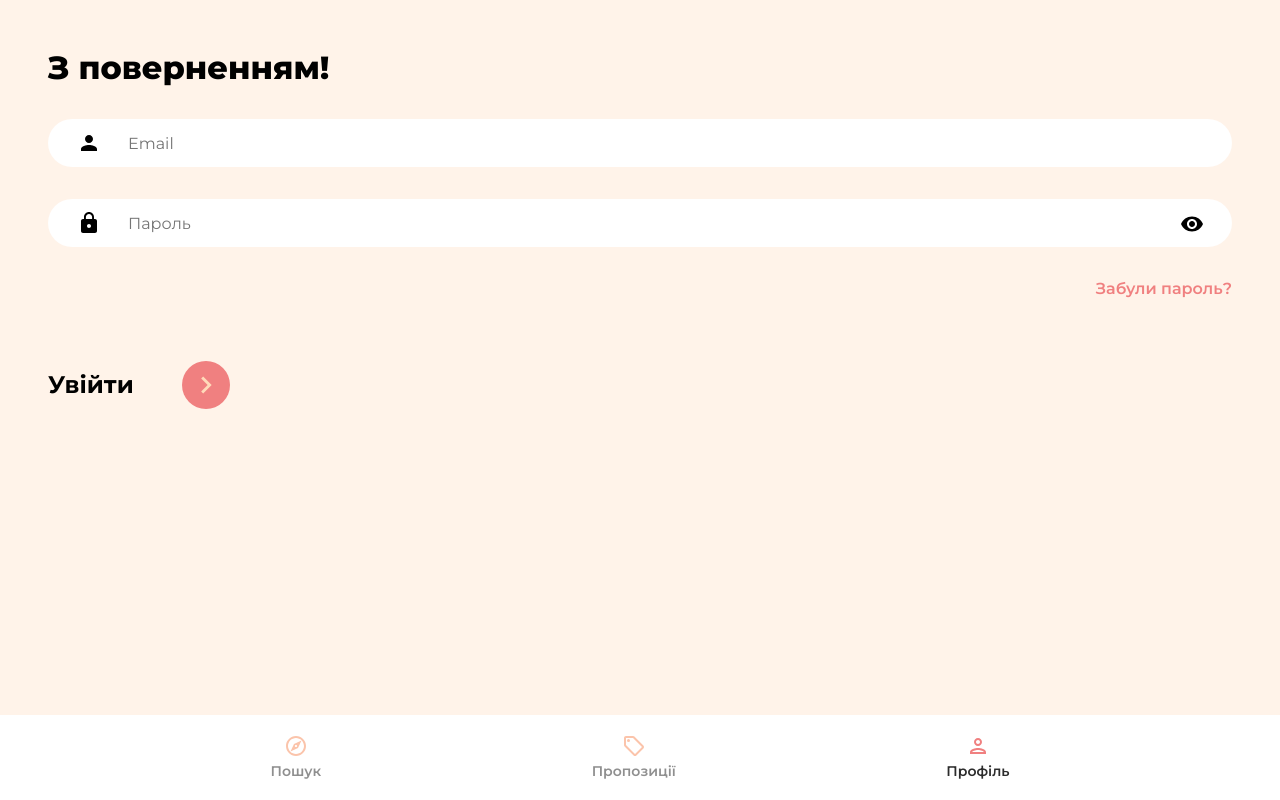
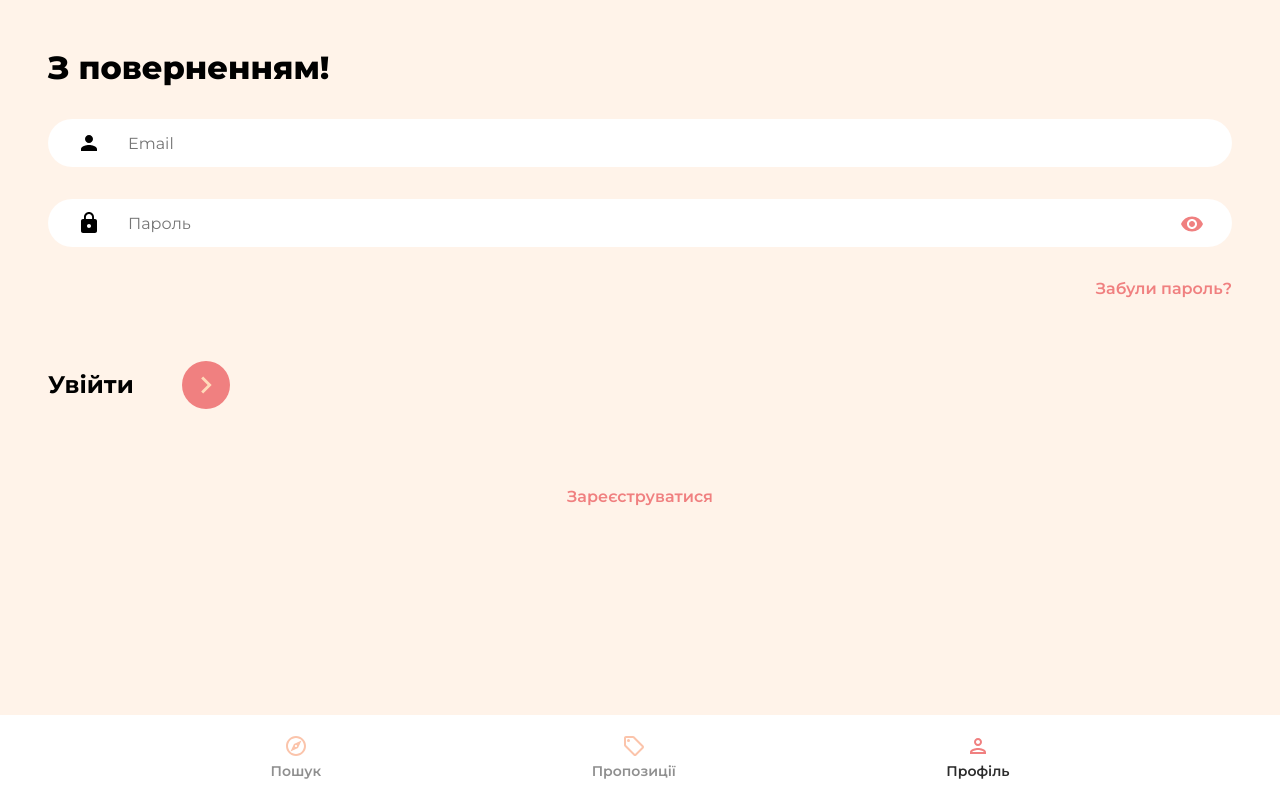
Before and after one commit to Nevskayad/real-estate, a React (Create React App) app: page /profile in a window 1280 px wide. Built offline with nearby package versions, Linux system fonts and the light colour scheme.

Commit message:
Make it possible to type in smth

```diff
--- a/src/index.css
+++ b/src/index.css
@@ -290,7 +290,7 @@ button {
 
 .registerLink {
   margin-top: 4rem;
-  color: #00cc66;
+  color: #f08080;
   font-weight: 600;
   text-align: center;
   margin-bottom: 3rem;
--- a/src/pages/SignIn.jsx
+++ b/src/pages/SignIn.jsx
@@ -13,7 +13,12 @@ function SignIn() {
 
   const navigate = useNavigate();
 
-  const onChange = () => {};
+  const onChange = (e) => {
+    setFormData((prevState) => ({
+      ...prevState,
+      [e.target.id]: e.target.value,
+    }));
+  };
 
   return (
     <>
@@ -28,6 +33,7 @@ function SignIn() {
               type="email"
               className="emailInput"
               placeholder="Email"
+              id="email"
               value={email}
               onChange={onChange}
             />
@@ -61,6 +67,9 @@ function SignIn() {
               </button>
             </div>
           </form>
+          <Link to="/sign-up" className="registerLink">
+            Зареєструватися
+          </Link>
         </main>
       </div>
     </>
```
Also changed, not shown: src/assets/svg/visibility.svg.
